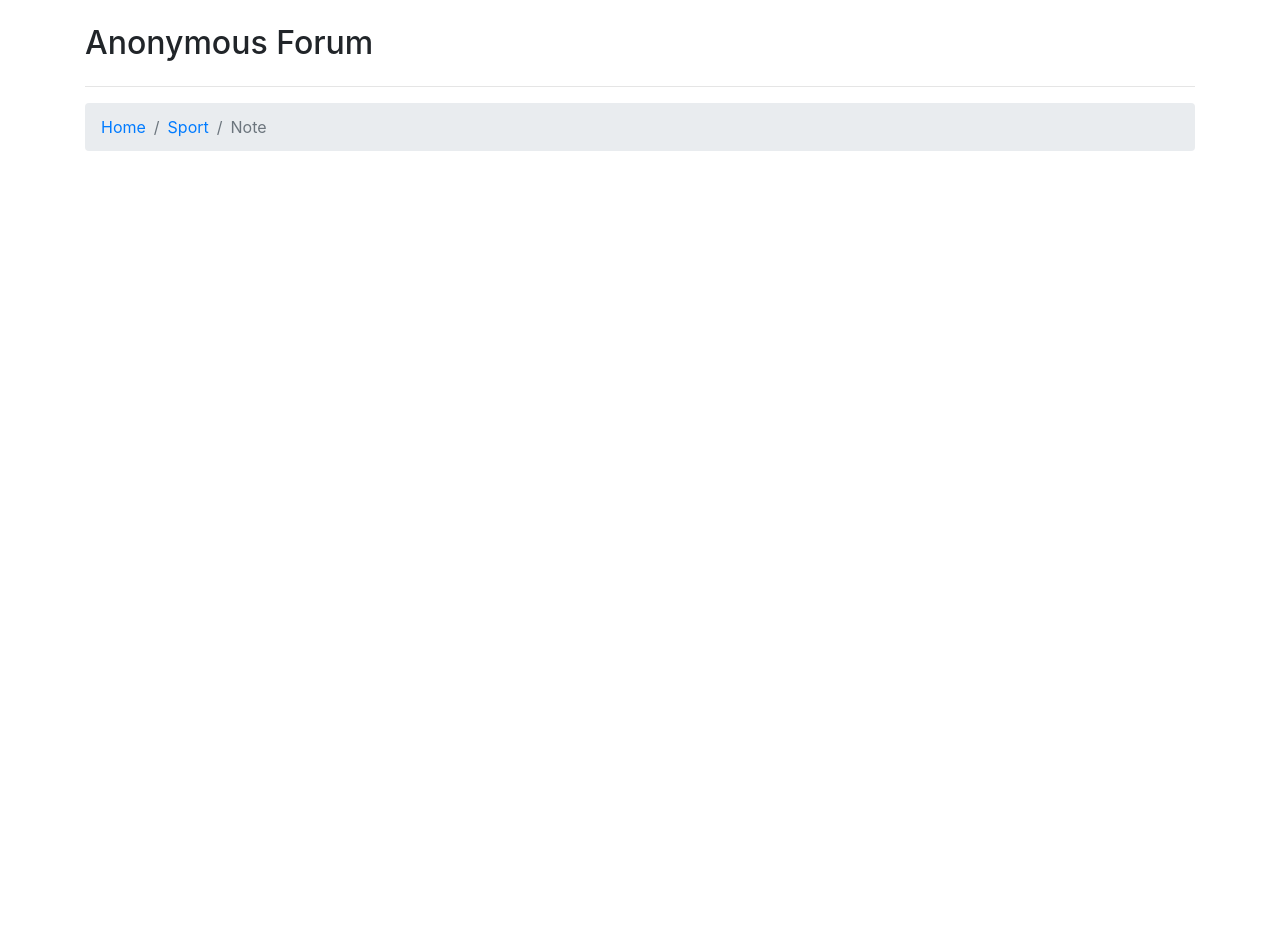
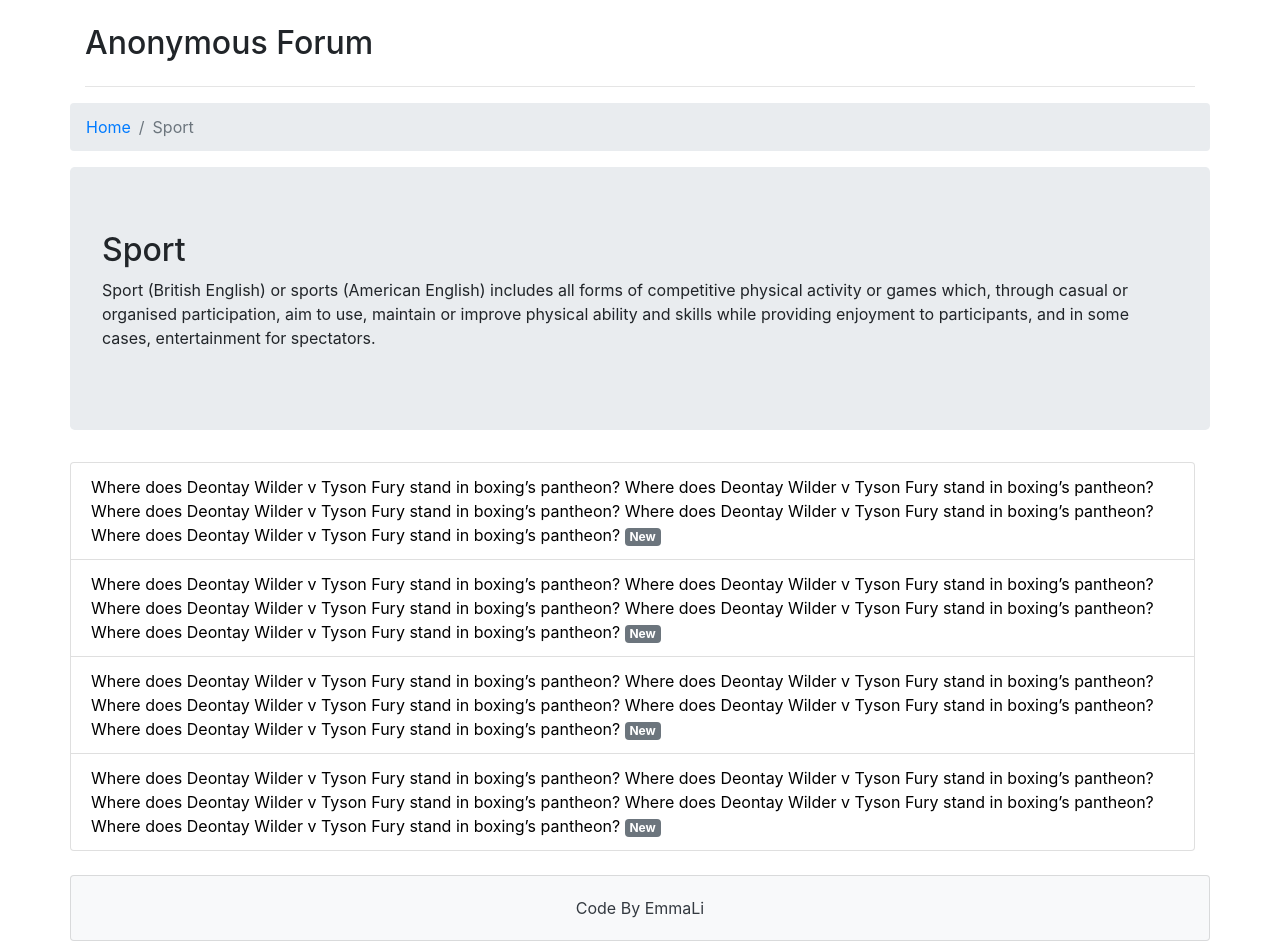
Before and after one commit to OSU-CS290-F18/final-project-404-group, a website: page index.html in a window 1280 px wide. Before the commit the page ends 800 px from the top, so only its background shows below. Drawn offline with nearby package versions, Linux system fonts and the light colour scheme.

Commit message:
Add Footer

```diff
--- a/index.html
+++ b/index.html
@@ -19,16 +19,15 @@
            <h2 class="col-12">Anonymous Forum</h2>
         </div>
         <hr>
-        <div class="row">
-            <div class="col-12">
-                <ol class="breadcrumb">
-                    <li class="breadcrumb-item"><a href="#">Home</a></li>
-                    <li class="breadcrumb-item"><a href="#">Sport</a></li>
-                    <li class="breadcrumb-item active">Note</li>
-                </ol>
+        <div class="d-none">
+            <div class="row">
+                <div class="col-12">
+                    <ol class="breadcrumb col-12">
+                        <li class="breadcrumb-item">Home</li>
+                    </ol>
+                </div>
             </div>
-        </div>
-        <div class="d-none">
+
             <div class="row">
                 <div class="col-12">
                     <div class="card">
@@ -36,14 +35,14 @@
                             <a href="#" class="float-right">More</a>
                             <h4>Sport</h4>
                         </div>
-                        <ul class="list-group list-group-flush">
-                            <li class="list-group-item">Where does Deontay Wilder v Tyson Fury stand in boxing’s pantheon?</li>
-                            <li class="list-group-item">South Africa World Cup winner Naka Drotske shot in attempted robbery</li>
-                            <li class="list-group-item">Where does Deontay Wilder v Tyson Fury stand in boxing’s pantheon?</li>
-                            <li class="list-group-item">South Africa World Cup winner Naka Drotske shot in attempted robbery</li>
-                            <li class="list-group-item">Where does Deontay Wilder v Tyson Fury stand in boxing’s pantheon?</li>
-                            <li class="list-group-item">South Africa World Cup winner Naka Drotske shot in attempted robbery</li>
-                        </ul>
+                        <div class="list-group list-group-flush">
+                            <button class="list-group-item">Where does Deontay Wilder v Tyson Fury stand in boxing’s pantheon?</button>
+                            <button class="list-group-item">South Africa World Cup winner Naka Drotske shot in attempted robbery</button>
+                            <button class="list-group-item">Where does Deontay Wilder v Tyson Fury stand in boxing’s pantheon?</button>
+                            <button class="list-group-item">South Africa World Cup winner Naka Drotske shot in attempted robbery</button>
+                            <button class="list-group-item">Where does Deontay Wilder v Tyson Fury stand in boxing’s pantheon?</button>
+                            <button class="list-group-item">South Africa World Cup winner Naka Drotske shot in attempted robbery</button>
+                        </div>
                     </div>
                 </div>
             </div>
@@ -55,14 +54,14 @@
                             <a href="#" class="float-right">More</a>
                             <h4>Earth</h4>
                         </div>
-                        <ul class="list-group list-group-flush">
-                            <li class="list-group-item">Where does Deontay Wilder v Tyson Fury stand in boxing’s pantheon?</li>
-                            <li class="list-group-item">South Africa World Cup winner Naka Drotske shot in attempted robbery</li>
-                            <li class="list-group-item">Where does Deontay Wilder v Tyson Fury stand in boxing’s pantheon?</li>
-                            <li class="list-group-item">South Africa World Cup winner Naka Drotske shot in attempted robbery</li>
-                            <li class="list-group-item">Where does Deontay Wilder v Tyson Fury stand in boxing’s pantheon?</li>
-                            <li class="list-group-item">South Africa World Cup winner Naka Drotske shot in attempted robbery</li>
-                        </ul>
+                        <div class="list-group list-group-flush">
+                            <button class="list-group-item">Where does Deontay Wilder v Tyson Fury stand in boxing’s pantheon?</button>
+                            <button class="list-group-item">South Africa World Cup winner Naka Drotske shot in attempted robbery</button>
+                            <button class="list-group-item">Where does Deontay Wilder v Tyson Fury stand in boxing’s pantheon?</button>
+                            <button class="list-group-item">South Africa World Cup winner Naka Drotske shot in attempted robbery</button>
+                            <button class="list-group-item">Where does Deontay Wilder v Tyson Fury stand in boxing’s pantheon?</button>
+                            <button class="list-group-item">South Africa World Cup winner Naka Drotske shot in attempted robbery</button>
+                        </div>
                     </div>
                 </div>
             </div>
@@ -76,11 +75,36 @@
 
         <div>
             <div class="row">
-                <div class="col-12">
+                <ol class="breadcrumb col-12">
+                    <li class="breadcrumb-item"><a href="#">Home</a></li>
+                    <li class="breadcrumb-item active">Sport</li>
+                </ol>
+            </div>
 
+            <div class="row">
+                <div class="jumbotron col-12">
+                    <h2>Sport</h2>
+                    <p>Sport (British English) or sports (American English) includes all forms of competitive physical activity or games which, through casual or organised participation, aim to use, maintain or improve physical ability and skills while providing enjoyment to participants, and in some cases, entertainment for spectators.</p>
                 </div>
             </div>
+
+            <div class="row">
+                <div class="list-group col-12">
+                    <button class="list-group-item text-left">Where does Deontay Wilder v Tyson Fury stand in boxing’s pantheon? Where does Deontay Wilder v Tyson Fury stand in boxing’s pantheon? Where does Deontay Wilder v Tyson Fury stand in boxing’s pantheon? Where does Deontay Wilder v Tyson Fury stand in boxing’s pantheon? Where does Deontay Wilder v Tyson Fury stand in boxing’s pantheon? <span class="badge badge-secondary">New</span></button>
+                    <button class="list-group-item text-left">Where does Deontay Wilder v Tyson Fury stand in boxing’s pantheon? Where does Deontay Wilder v Tyson Fury stand in boxing’s pantheon? Where does Deontay Wilder v Tyson Fury stand in boxing’s pantheon? Where does Deontay Wilder v Tyson Fury stand in boxing’s pantheon? Where does Deontay Wilder v Tyson Fury stand in boxing’s pantheon? <span class="badge badge-secondary">New</span></button>
+                    <button class="list-group-item text-left">Where does Deontay Wilder v Tyson Fury stand in boxing’s pantheon? Where does Deontay Wilder v Tyson Fury stand in boxing’s pantheon? Where does Deontay Wilder v Tyson Fury stand in boxing’s pantheon? Where does Deontay Wilder v Tyson Fury stand in boxing’s pantheon? Where does Deontay Wilder v Tyson Fury stand in boxing’s pantheon? <span class="badge badge-secondary">New</span></button>
+                    <button class="list-group-item text-left">Where does Deontay Wilder v Tyson Fury stand in boxing’s pantheon? Where does Deontay Wilder v Tyson Fury stand in boxing’s pantheon? Where does Deontay Wilder v Tyson Fury stand in boxing’s pantheon? Where does Deontay Wilder v Tyson Fury stand in boxing’s pantheon? Where does Deontay Wilder v Tyson Fury stand in boxing’s pantheon? <span class="badge badge-secondary">New</span></button>
+                </div>
+            </div>
+
         </div>
+        <br>
+        <div class="row">
+            <div class="card bg-light text-dark col-12">
+                <div class="card-body text-center">Code By EmmaLi</div>
+            </div>
+        </div>
+        <br>
     </div>
 </body>
 </html>
```
